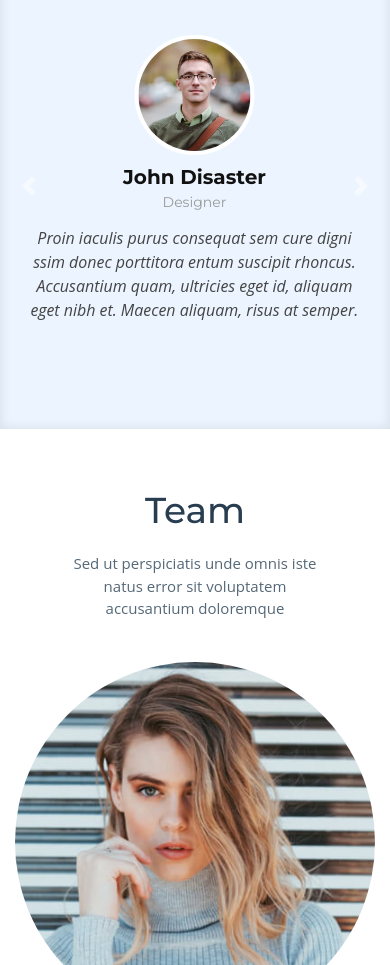
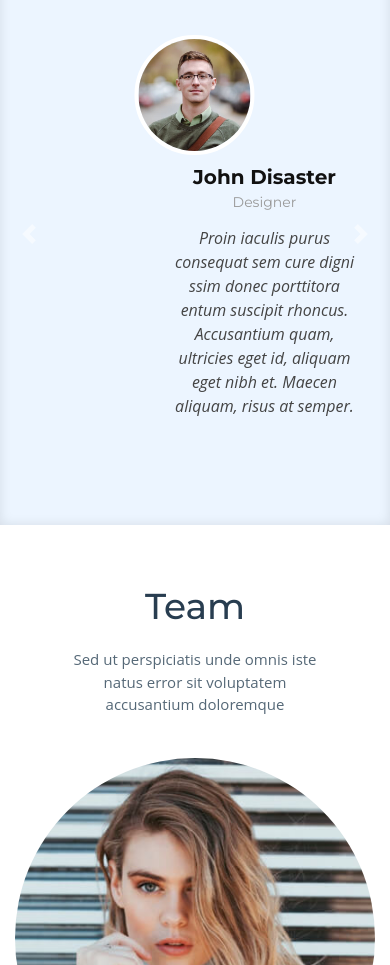
Before and after one commit to abhijitjachak/newbiz, a plain HTML site: page index.html in a window 390 px wide. Shown: the part 7140-8105 px from the top of the page. Drawn offline with nearby package versions, Linux system fonts and the light colour scheme.

Commit message:
updated7

```diff
--- a/css/responsive.css
+++ b/css/responsive.css
@@ -46,12 +46,12 @@
 .testimonial-inner{
     width:100%;
 }
-.testimonial-inner h4 ,
+/* .testimonial-inner h4 ,
 .testimonial-inner p ,
 .testimonial-inner h3
 {
     margin-left: 0;
-}
+} */
 }
 
 @media (max-width:576px){
```
